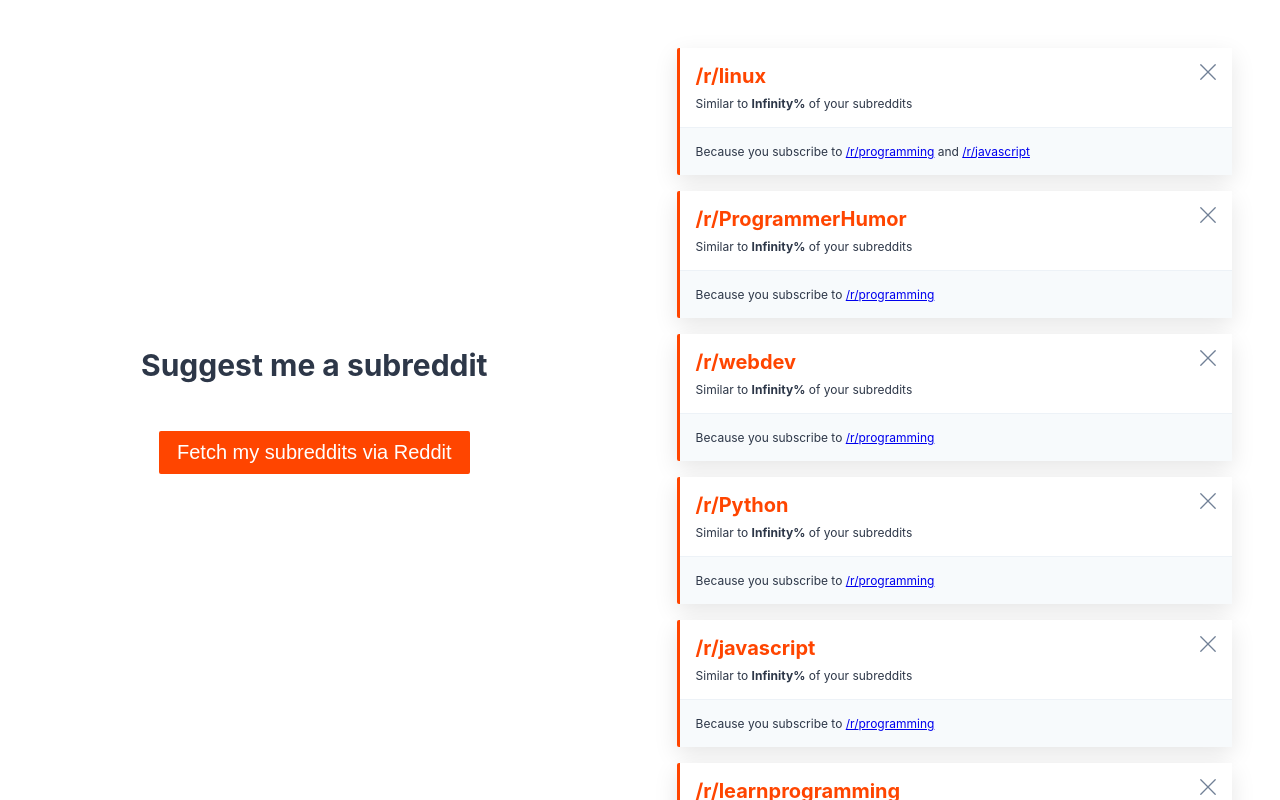
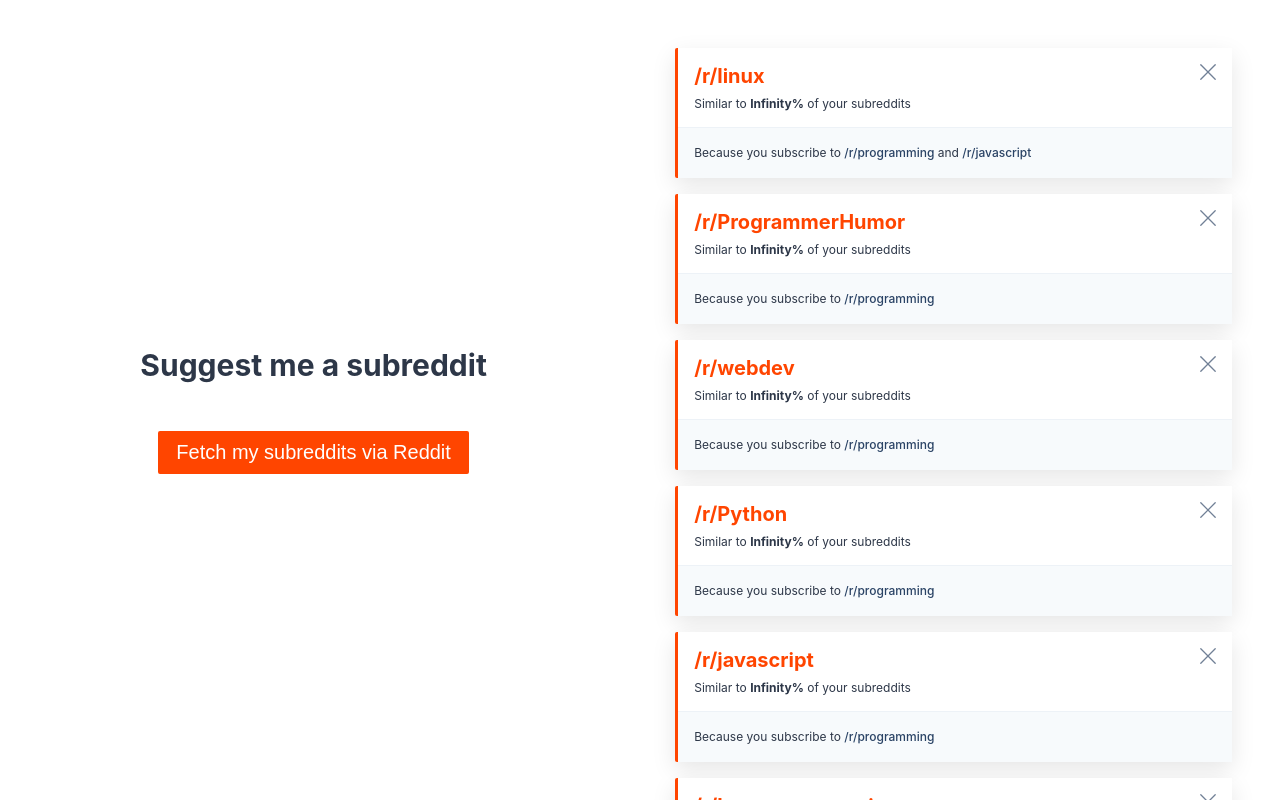
Before and after one commit to nikaspran/suggest-subreddit, a React (Create React App) app: page / in a window 1280 px wide. Built offline with nearby package versions, Linux system fonts and the light colour scheme.

Commit message:
Style details for suggestions

```diff
--- a/src/App.tsx
+++ b/src/App.tsx
@@ -1,4 +1,4 @@
-import React, { useEffect } from 'react';
+import React from 'react';
 import styles from './App.module.scss';
 import RedditApiProvider, { useRedditApi } from './components/RedditApiProvider';
 import LoginPage from './components/LoginPage';
--- a/src/components/Suggestion.module.scss
+++ b/src/components/Suggestion.module.scss
@@ -23,6 +23,13 @@
   border-top: 1px solid #EDF2F7;
   padding: 1rem;
   background-color: #F7FAFC;
+  line-height: 1.5em;
+
+  a {
+    color: #2A4365;
+    text-decoration: none;
+    font-weight: 500;
+  }
 }
 
 .content {
--- a/src/components/Suggestion.tsx
+++ b/src/components/Suggestion.tsx
@@ -1,37 +1,39 @@
-import React from 'react';
+import React, { AnchorHTMLAttributes } from 'react';
 import classNames from 'classnames';
 import { Score } from '../utils/similarSubreddits.worker';
 import styles from './Suggestion.module.scss';
 import CommaSeparatedList from './CommaSeparatedList';
 import { ReactComponent as Cross } from '../assets/cross.svg';
 
+function LinkTo({ subreddit, ...otherProps }: { subreddit: string } & AnchorHTMLAttributes<HTMLAnchorElement>) {
+  return (
+    <a
+      href={`https://www.reddit.com/r/${subreddit}`}
+      target="_blank"
+      rel="noopener noreferrer"
+      {...otherProps}
+    >
+      /r/{subreddit}
+    </a>
+  );
+}
+
 export default function Suggestion({
   className,
   subreddit,
   score,
   contributors,
-  showDetails = false,
-  onShowDetails = () => undefined,
 }: {
   className?: string;
   subreddit: string;
   score: Score;
   contributors: { [contributor: string]: Score };
-  showDetails?: boolean;
-  onShowDetails?: (nextState: boolean) => unknown;
 }) {
   return (
     <div className={classNames(styles.suggestion, className)}>
       <div className={styles.contentContainer}>
         <div className={styles.content}>
-          <a
-            href={`https://www.reddit.com/r/${subreddit}`}
-            target="_blank"
-            rel="noopener noreferrer"
-            className={styles.title}
-          >
-            /r/{subreddit}
-          </a>
+          <LinkTo subreddit={subreddit} className={styles.title} />
 
           <div className={styles.description}>
             Similar to <strong>{Math.round(Number(score.toFixed(2)) * 100)}%</strong> of your subreddits
@@ -42,22 +44,15 @@
           <button type="button" className={styles.excludeButton} title="Exclude subreddit">
             <Cross />
           </button>
-          {/* <button
-            type="button"
-            className={styles.infoButton}
-            onClick={() => onShowDetails(!showDetails)}
-          >
-            ?
-          </button> */}
         </div>
       </div>
 
-      <div className={classNames(styles.details, showDetails && styles.visible)}>
+      <div className={styles.details}>
         Because you subscribe to
         {' '}
         <CommaSeparatedList>
           {Object.keys(contributors).map((contributor) => (
-            <a href={`https://www.reddit.com/r/${contributor}`}>/r/{contributor}</a>
+            <LinkTo subreddit={contributor} key={contributor} />
           ))}
         </CommaSeparatedList>
       </div>
--- a/src/components/SuggestionPage.tsx
+++ b/src/components/SuggestionPage.tsx
@@ -6,6 +6,7 @@
 import { getSimilarSubreddits } from '../utils/similarSubreddits';
 import { SimilarityResult } from '../utils/similarSubreddits.worker';
 import Loading from './Loading';
+import Layout from './Layout';
 
 export default function SuggestionPage() {
   const { redditApi } = useRedditApi();
@@ -34,7 +35,7 @@
   }, [redditApi]);
 
   return (
-    <div className={styles.container}>
+    <Layout className={styles.container}>
       {similarSubreddits ? (
         <Suggestions
           data={similarSubreddits}
@@ -47,6 +48,6 @@
           <Loading />
         </div>
       )}
-    </div>
+    </Layout>
   );
 }
--- a/src/components/Suggestions.tsx
+++ b/src/components/Suggestions.tsx
@@ -4,30 +4,14 @@
 import Suggestion from './Suggestion';
 import { Subreddit } from '../utils/RedditApi';
 
-function include<T>(set: Set<T>, element: T) {
-  const newSet = new Set(set);
-  newSet.add(element);
-  return newSet;
-}
-
-function exclude<T>(set: Set<T>, element: T) {
-  const newSet = new Set(set);
-  newSet.delete(element);
-  return newSet;
-}
-
 export default function Suggestions({
   className,
   data,
   subscribedSubreddits,
-  detailsShown = new Set(),
-  onDetailsShownChanged = () => undefined,
 }: {
   className?: string;
   data: SimilarityResult;
   subscribedSubreddits: Subreddit[];
-  detailsShown?: Set<string>;
-  onDetailsShownChanged?: (newDetailsShown: Set<string>) => unknown;
 }) {
   return (
     <div className={className}>
@@ -38,10 +22,6 @@
           score={meta.score / subscribedSubreddits.length}
           contributors={meta.contributors}
           className={styles.suggestion}
-          showDetails={detailsShown.has(subreddit)}
-          onShowDetails={(shouldShow) => (
-            onDetailsShownChanged(shouldShow ? include(detailsShown, subreddit) : exclude(detailsShown, subreddit))
-          )}
         />
       ))}
     </div>
```
